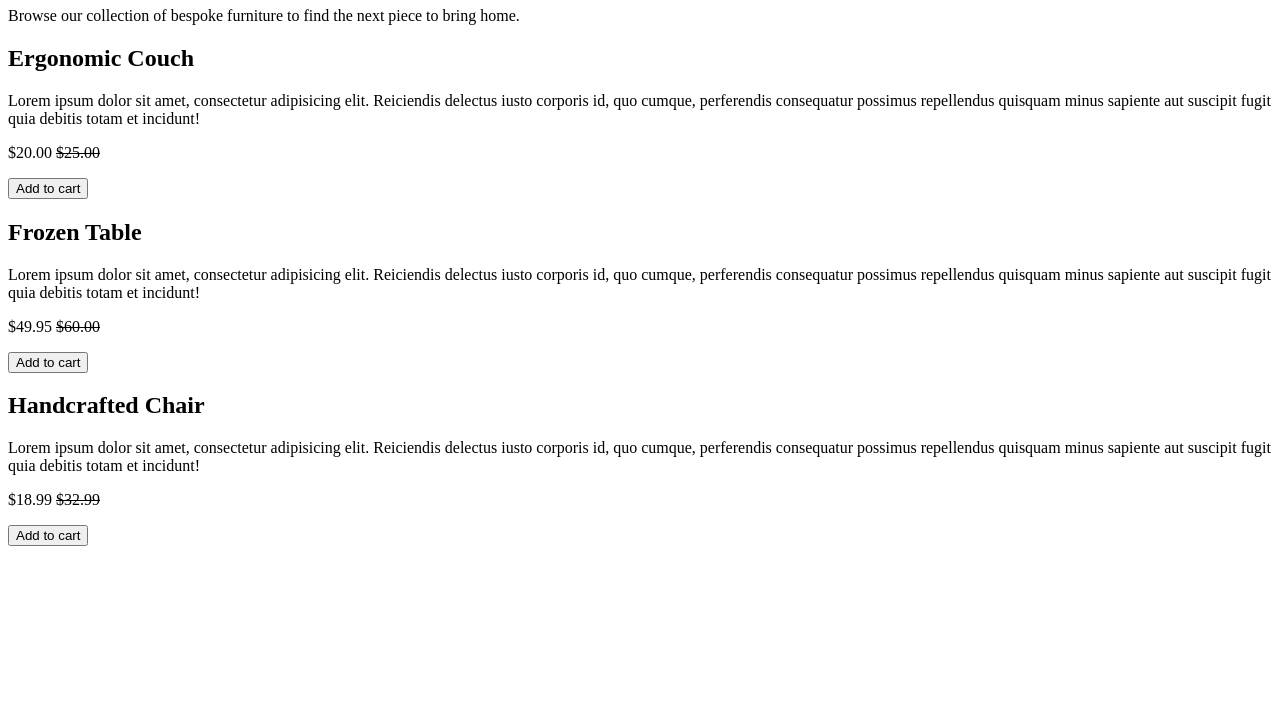
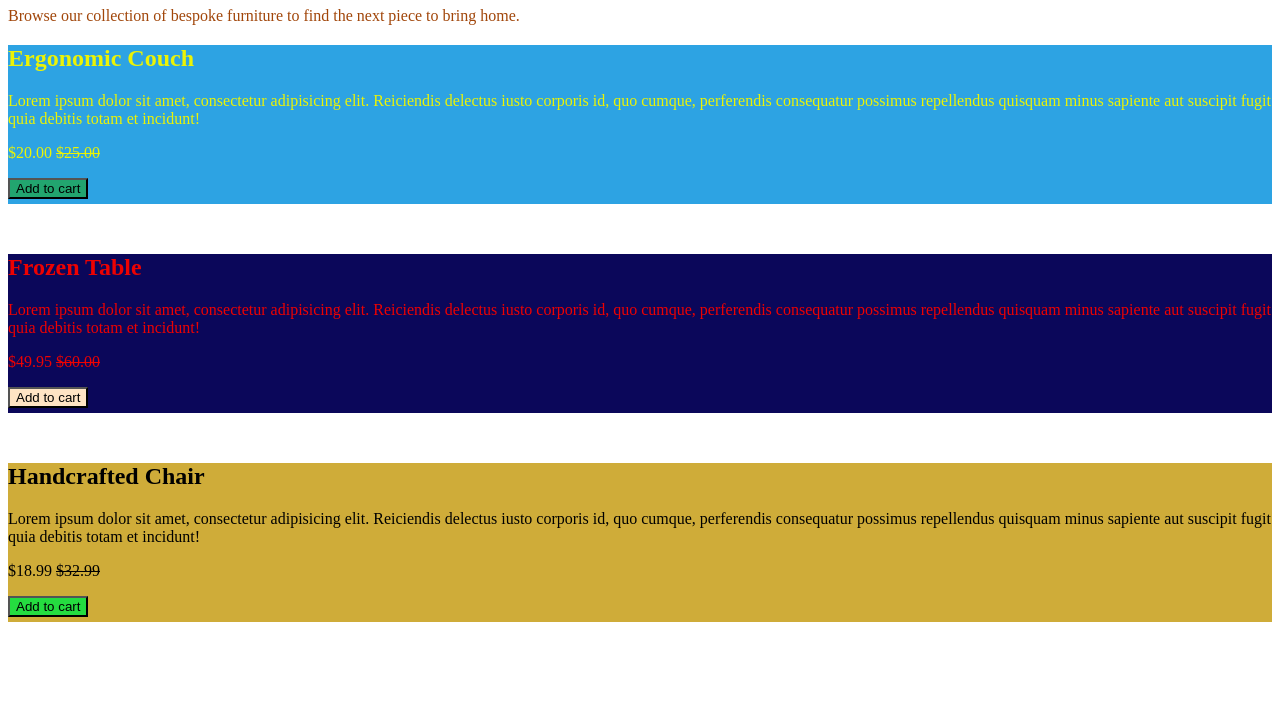
Before and after one commit to TMason01/Furniture, a plain HTML site: page index.html in a window 1280 px wide. Shown: the part 73-800 px from the top of the page. Drawn offline with Linux system fonts and the light colour scheme.

Commit message:
intial commit

```diff
--- a/index.css
+++ b/index.css
@@ -0,0 +1,41 @@
+h1 {
+    color: rgb(235, 110, 52);
+}
+
+.Intro_paragraph {;
+    color: rgb(161, 70, 10);
+
+}
+
+.couch {
+    background-color: rgb(45, 163, 227);
+    color: rgb(235, 243, 6);
+    padding-bottom: 5px;
+    margin-bottom: 50px;
+}
+
+.couch button {
+    background-color: rgb(34, 165, 111);
+
+}
+.table {
+    background-color: rgb(11, 7, 90);
+    color: rgb(237, 2, 2);
+    padding-bottom: 5px;
+    margin-bottom: 50px;
+
+}
+
+.table button {
+    background-color: bisque;
+}
+
+.chair {
+    background-color: rgb(207, 172, 57);
+    padding-bottom: 5px;
+    margin-bottom: 50px;
+}
+
+.chair button {
+    background-color: rgb(37, 220, 64);
+}
--- a/index.html
+++ b/index.html
@@ -1,18 +1,21 @@
 <!DOCTYPE html>
 <html lang="en">
   <head>
+    <style>
+    </style>
     <title>Furniture Emporium</title>
+    <link rel="stylesheet" href="index.css" />
   </head>
   <body>
     <main>
       <header>
         <h1>Furniture Emporium</h1>
-        <p>
+        <p class="Intro_paragraph">
           Browse our collection of bespoke furniture to find the next piece to
           bring home.
         </p>
       </header>
-      <article>
+      <article class="couch">
         <h2>Ergonomic Couch</h2>
         <p>
           Lorem ipsum dolor sit amet, consectetur adipisicing elit. Reiciendis
@@ -23,7 +26,7 @@
         <p>$20.00 <s>$25.00</s></p>
         <button>Add to cart</button>
       </article>
-      <article>
+      <article class="table">
         <h2>Frozen Table</h2>
         <p>
           Lorem ipsum dolor sit amet, consectetur adipisicing elit. Reiciendis
@@ -31,10 +34,10 @@
           possimus repellendus quisquam minus sapiente aut suscipit fugit quia
           debitis totam et incidunt!
         </p>
-        <p>$49.95 <s>$60.00</s></p>
+       <p>$49.95 <s>$60.00</s></p>
         <button>Add to cart</button>
       </article>
-      <article>
+      <article class="chair">
         <h2>Handcrafted Chair</h2>
         <p>
           Lorem ipsum dolor sit amet, consectetur adipisicing elit. Reiciendis
```
